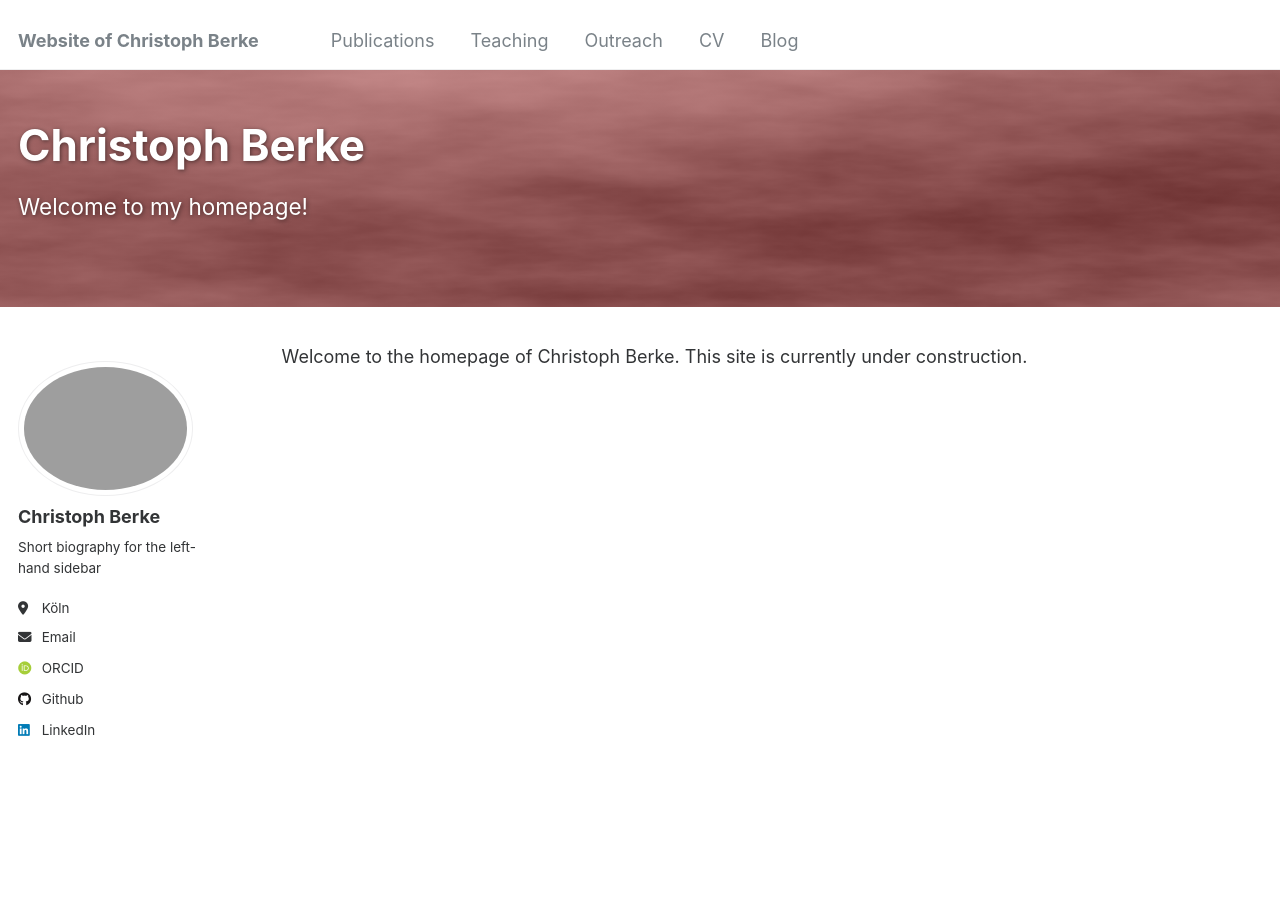
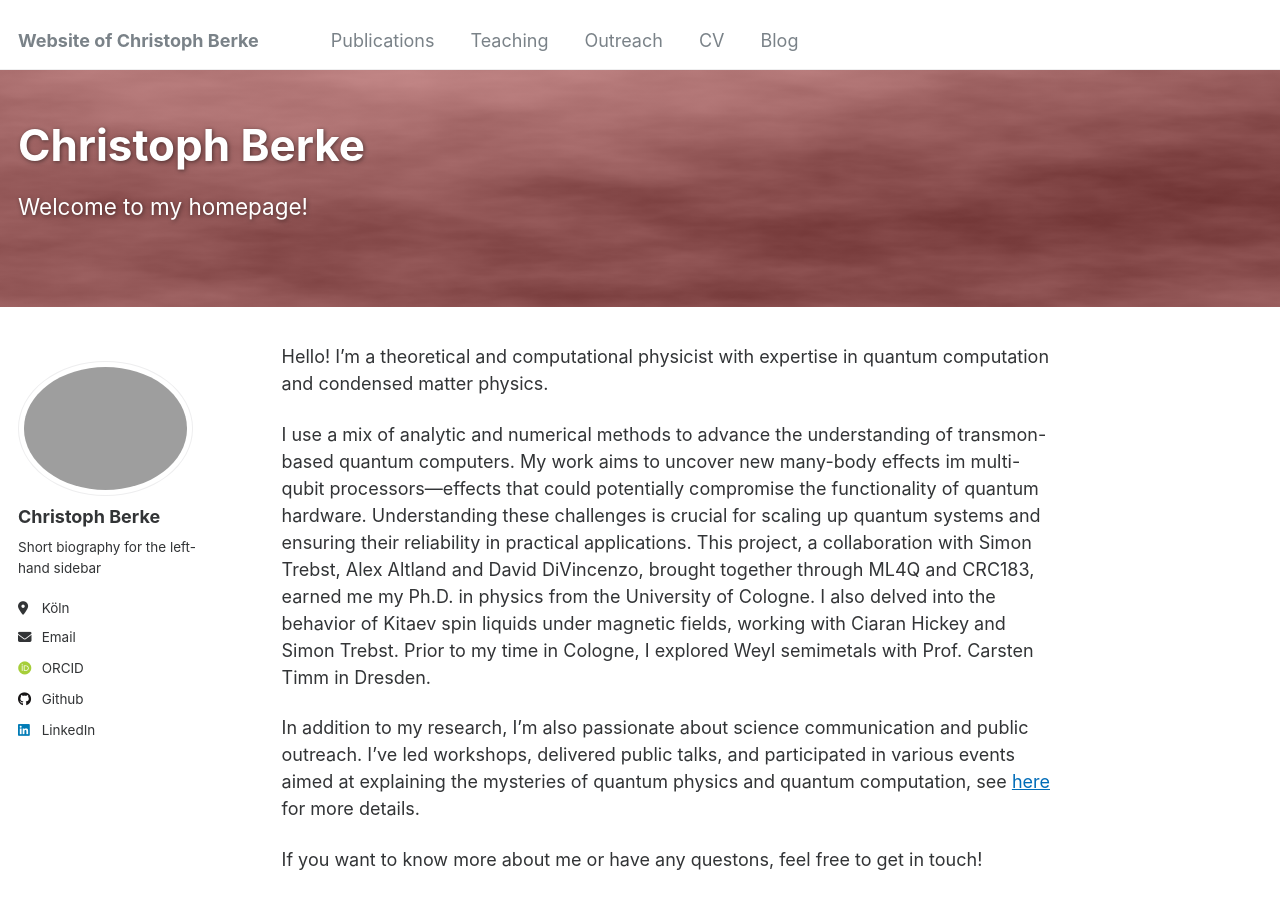
Before and after one commit to christophberke/christophberke.github.io, a Jekyll site: the page built from _pages/about.md, in a window 1280 px wide and 900 px high. Built offline with Jekyll 4.4.1, drawn with Linux system fonts in a browser that asks for light colours; some web fonts are replaced.

Commit message:
Added about-me section

```diff
--- a/_pages/about.md
+++ b/_pages/about.md
@@ -11,4 +11,12 @@ header:
   overlay_filter: rgba(140, 21, 21, 0.5)
 ---
 
-Welcome to the homepage of Christoph Berke. This site is currently under construction.
+Hello! I'm a theoretical and computational physicist with expertise in quantum computation and condensed matter physics.
+
+I use a mix of analytic and numerical methods to advance the understanding of transmon-based quantum computers. My work aims to uncover new many-body effects im multi-qubit processors—effects that could potentially compromise the functionality of quantum hardware. Understanding these challenges is crucial for scaling up quantum systems and ensuring their reliability in practical applications.
+This project, a collaboration with Simon Trebst, Alex Altland and David DiVincenzo, brought together through ML4Q and CRC183, earned me my Ph.D. in physics from the University of Cologne. I also delved into the behavior of Kitaev spin liquids under magnetic fields, working with Ciaran Hickey and Simon Trebst. Prior to my time in Cologne, I explored Weyl semimetals with Prof. Carsten Timm in Dresden.
+
+In addition to my research, I'm also passionate about science communication and public outreach. I've led workshops, delivered public talks, and participated in various events aimed at explaining the mysteries of quantum physics and quantum computation, see
+[here](/outreach) for more details.
+
+If you want to know more about me or have any questons, feel free to get in touch!
```
Also changed, not shown: _pages/outreach.md (+2 -2 lines).
